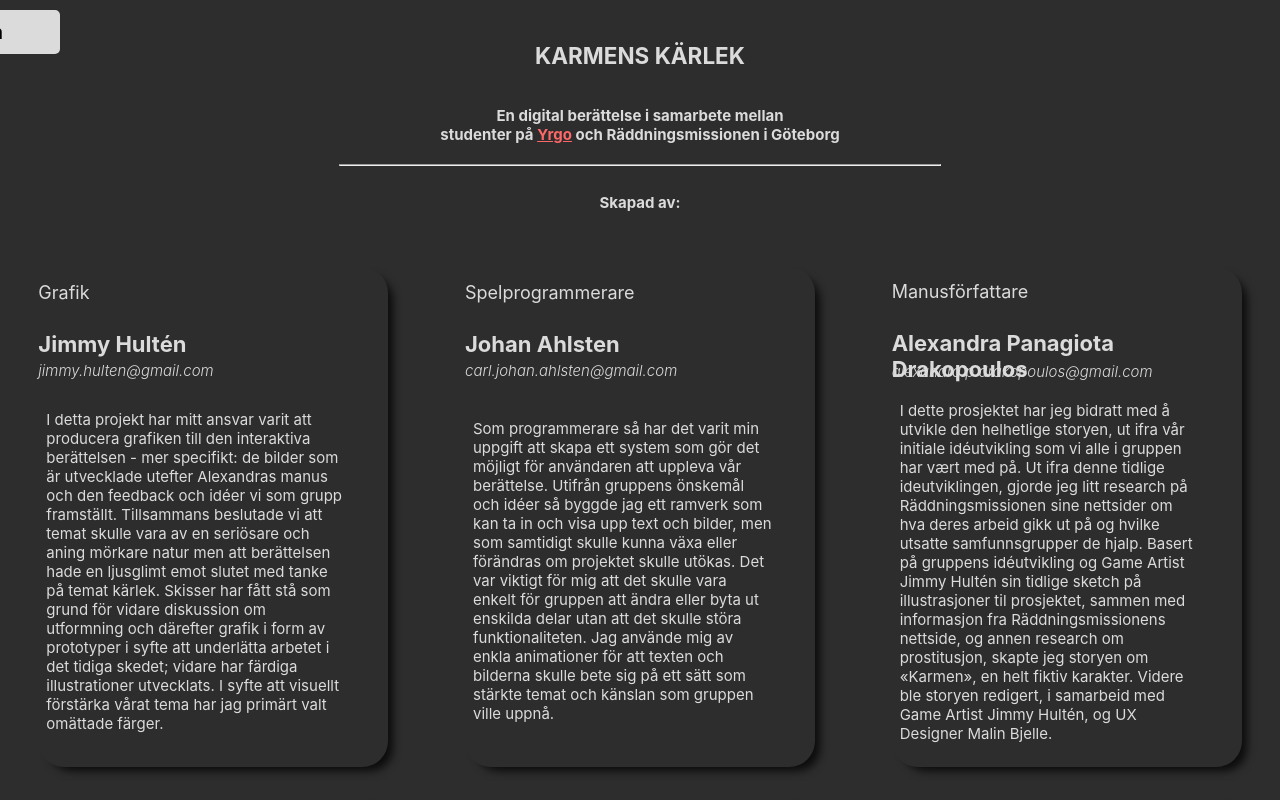
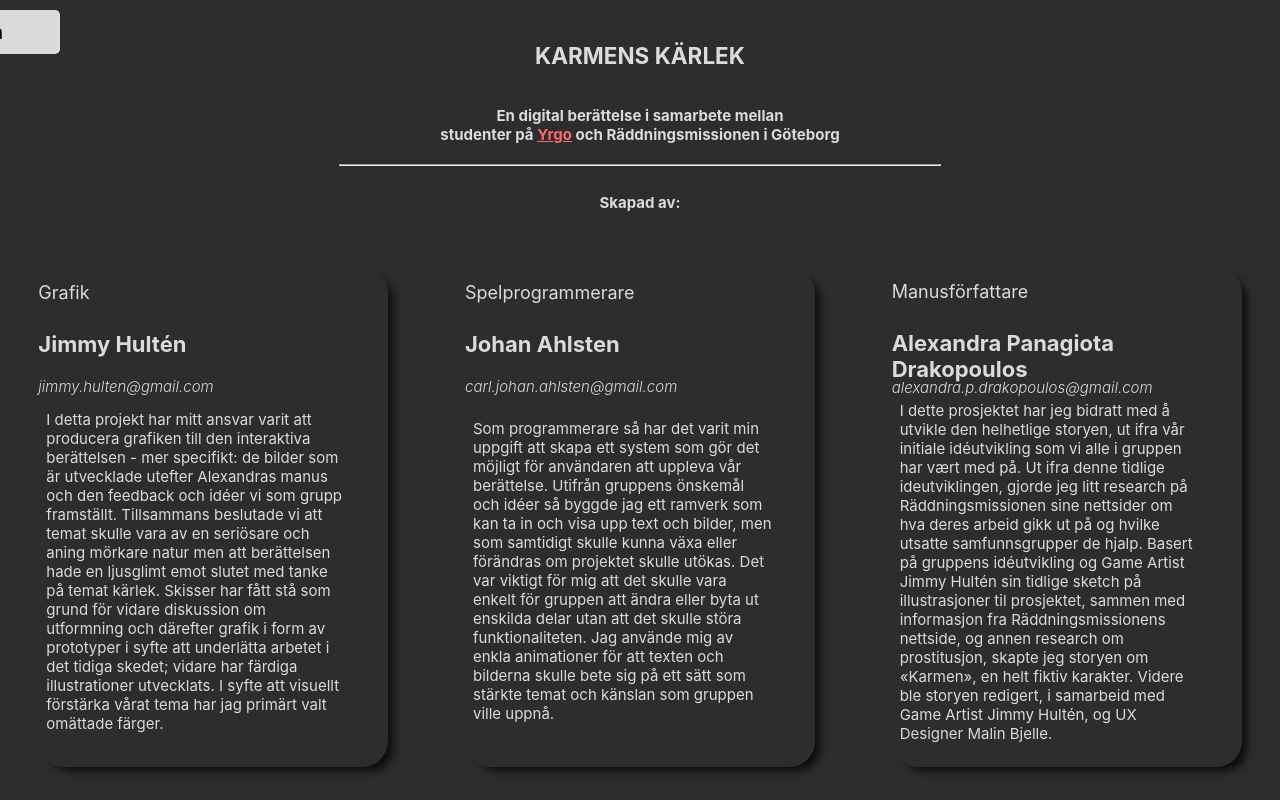
Before and after one commit to carolinahagman/sammanslaget, a React (Create React App) app: page /about in a window 1280 px wide. Shown: the top 800 px of the page. Built offline with nearby package versions, Linux system fonts and the light colour scheme; what react-unity-webgl would draw is missing.

Commit message:
about changes

```diff
--- a/src/components/about.css
+++ b/src/components/about.css
@@ -44,11 +44,6 @@
   transition: all 0.5s ease;
 }
 
-/*.about-card:hover {
-  background: #dbdbdb;
-  color: black;
-}*/
-
 .title {
   font-size: 18px;
   margin-top: -1rem;
@@ -65,7 +60,7 @@
 }
 .mail {
   font-size: 15px;
-  margin-top: -5rem;
+  margin-top: -4rem;
   margin-bottom: 0rem;
   font-style: italic;
   font-weight: 300;
@@ -124,7 +119,7 @@ p {
 
 /*BACK BUTTON*/
 .homeBtn {
-  position: absolute;
+  position: fixed;
   left: -80px;
   transition: 0.3s;
   padding: 10px;
```
